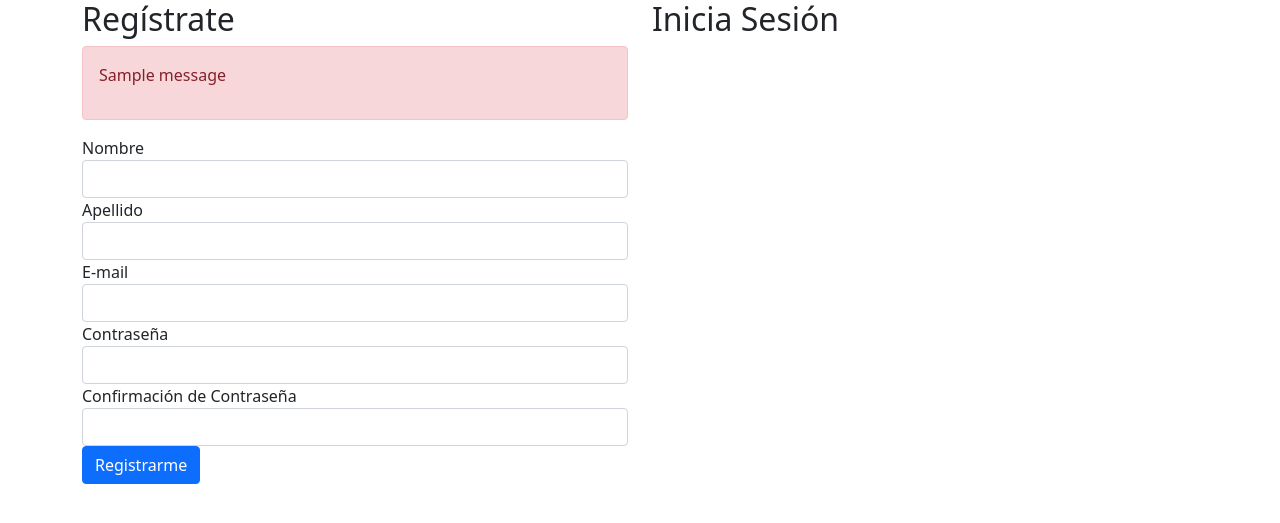
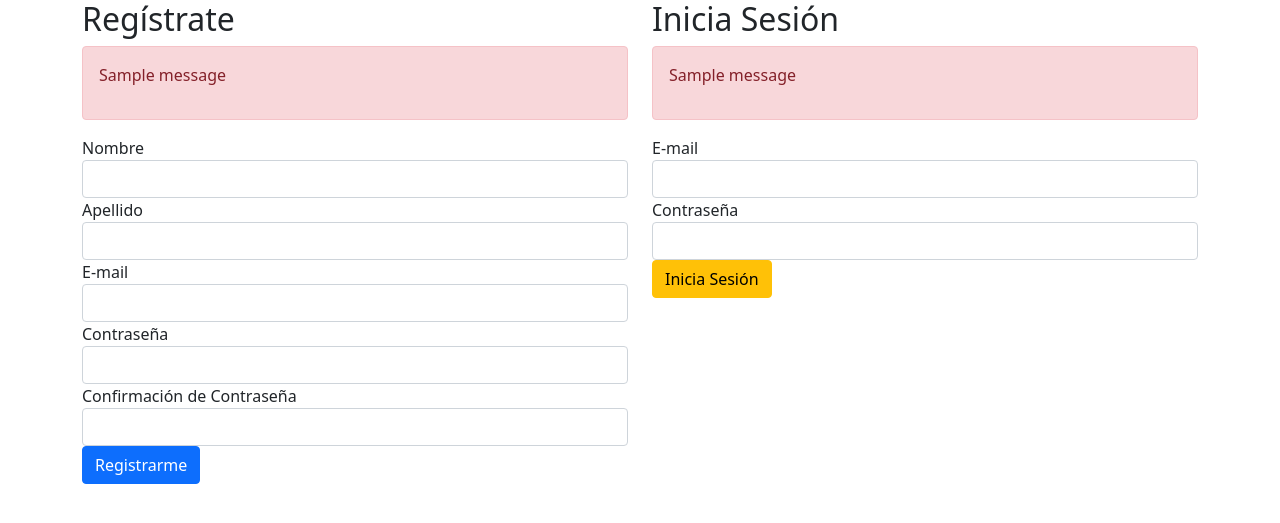
Before and after one commit to cindychateau/login_reg_g1, a Flask app: page / in a window 1280 px wide. Shown: the top 523 px of the page. Run offline with Flask 2, Linux system fonts and the light colour scheme; tables that the repository leaves empty hold one stand-in row (values such as "Sample post"); one stand-in notice (Sample message) is shown.

Commit message:
Encriptación e inicio de sesión

```diff
--- a/flask_app/controllers/users_controller.py
+++ b/flask_app/controllers/users_controller.py
@@ -5,6 +5,8 @@ from flask_app import app
 from flask_app.models.users import User
 
 #Importando BCrypt (encriptar)
+from flask_bcrypt import Bcrypt
+bcrypt = Bcrypt(app) #inicializando instancia de Bcrypt
 
 @app.route('/')
 def index():
@@ -13,12 +15,60 @@ def index():
 #Creando una ruta para /register
 @app.route('/register', methods=['POST'])
 def register():
+    #request.form = {
+    #   "first_name": "Elena",
+    #   "last_name": "De Troya",
+    #   "email": "elena@cd.com",
+    #   "password": "123456",
+    #}
     if not User.valida_usuario(request.form):
         return redirect('/')
 
-    User.save(request.form)
+    pwd = bcrypt.generate_password_hash(request.form['password']) #Me encripta el password
+
+    formulario = {
+        "first_name": request.form['first_name'],
+        "last_name": request.form['last_name'],
+        "email": request.form['email'],
+        "password": pwd
+    }
+
+    id = User.save(formulario) #Guardando a mi usuario y recibo el ID del nuevo registro
+
+    session['usuario_id'] = id #Guardando en sesion el identificador
+
+    return redirect('/dashboard')
+
+@app.route('/login', methods=['POST'])
+def login():
+    user = User.get_by_email(request.form)
+    if not user: #si user=False
+        flash("E-mail no encontrado", 'login')
+        return redirect('/')
+
+    #Comparando la contraseña encriptada con la contraseña del LOGIN
+    if not bcrypt.check_password_hash(user.password, request.form['password']):
+        flash("Password incorrecto", 'login')
+        return redirect('/')
+
+    session['usuario_id'] = user.id
+
     return redirect('/dashboard')
 
 @app.route('/dashboard')
 def dashboard():
-    return render_template('dashboard.html')
+    if 'usuario_id' not in session:
+        return redirect('/')
+
+    formulario = {
+        "id": session['usuario_id']
+    }
+
+    user = User.get_by_id(formulario)
+
+    return render_template('dashboard.html', user=user)
+
+@app.route('/logout')
+def logout():
+    session.clear() #Elimine la sesión
+    return redirect('/')
--- a/flask_app/templates/dashboard.html
+++ b/flask_app/templates/dashboard.html
@@ -8,6 +8,10 @@
     <link href="https://cdn.jsdelivr.net/npm/bootstrap@5.0.2/dist/css/bootstrap.min.css" rel="stylesheet" integrity="sha384-EVSTQN3/azprG1Anm3QDgpJLIm9Nao0Yz1ztcQTwFspd3yD65VohhpuuCOmLASjC" crossorigin="anonymous">
 </head>
 <body>
-    <h1>Ingresaste</h1>
+    <div class="container">
+        <h1>Bienvenid@ {{user.first_name}} </h1>
+        <a href="/logout" class="btn btn-danger">Cerrar Sesión</a>
+    </div>
+
 </body>
 </html>
--- a/flask_app/templates/index.html
+++ b/flask_app/templates/index.html
@@ -47,6 +47,26 @@
             </div>
             <div class="col-6">
                 <h2>Inicia Sesión</h2>
+                {% with messages = get_flashed_messages(category_filter=['login']) %}
+                    {% if messages %}
+                        <div class="alert alert-danger">
+                            {% for message in messages %}
+                                <p>{{message}}</p>
+                            {% endfor %}
+                        </div>
+                    {% endif %}
+                {% endwith %}
+                <form action="/login" method="post">
+                    <div class="form-group">
+                        <label for="email2">E-mail</label>
+                        <input type="text" name="email" id="email2" class="form-control">
+                    </div>
+                    <div class="form-group">
+                        <label for="password2">Contraseña</label>
+                        <input type="password" name="password" id="password2" class="form-control">
+                    </div>
+                    <input type="submit" value="Inicia Sesión" class="btn btn-warning" >
+                </form>
             </div>
         </div>
     </div>
```
Also changed, not shown: flask_app/models/users.py (+24 -2 lines), 2 other files.
